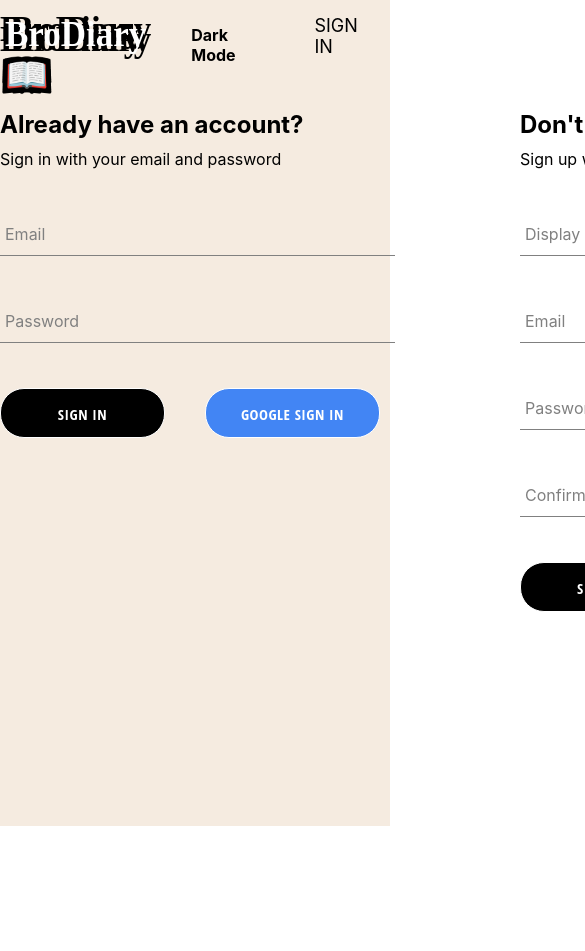
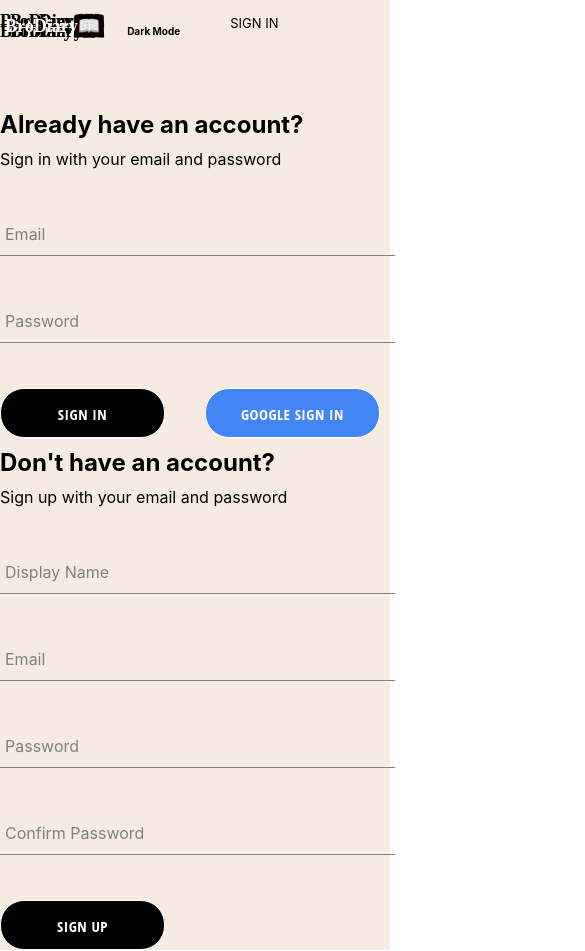
Before and after one commit to aswin2108/BroDiary, a React (Create React App) app: page /auth in a window 390 px wide. Shown: the top 951 px of the page, 585 px wide, since content can reach past the window. Before the commit the page ends 844 px from the top, so only its background shows below. Built offline with nearby package versions, Linux system fonts and the light colour scheme; no server answers; a web font is replaced by a local one.

Commit message:
Adjusted the styling for small screen devices and updated documentations

```diff
--- a/src/components/card/card.component.jsx
+++ b/src/components/card/card.component.jsx
@@ -1,6 +1,5 @@
 import React from "react";
 
-// import { deleteEntryTest } from "../../Helpers/historyUtils";
 import useGetHistory from "../../Hooks/useGetHistory";
 import Sentiment from "../sentiment/sentimentData.component";
 
--- a/src/components/card/card.styles.css
+++ b/src/components/card/card.styles.css
@@ -1,7 +1,6 @@
 .card-container {
   width: 60%;
   padding: 5px;
-
   border-radius: 10px;
   margin: 5px;
   transition: border 1s linear;
--- a/src/components/diary-form/diary-form.component.jsx
+++ b/src/components/diary-form/diary-form.component.jsx
@@ -121,11 +121,13 @@ const Diary = () => {
           </div>
         </form>
       </div>
+      <div className="sentiment-container">
       {sentimentData ? (
         <Sentiment {...sentimentData.amazon} />
       ) : (
         <p className="no-data">Do the analysis to view the result</p>
       )}
+      </div>
     </div>
   );
 };
--- a/src/components/diary-form/diary-form.styles.css
+++ b/src/components/diary-form/diary-form.styles.css
@@ -95,6 +95,10 @@
 #dark .no-data {
   color: white;
 }
+.sentiment-container{
+  display: flex;
+ justify-content: center;
+}
 
 @media (min-width: 768px) {
   .diary-button {
@@ -104,11 +108,10 @@
 }
 @media (max-width: 450px) {
   .diary-container {
-    /* margin-left: 2%; */
     padding-left: 0%;
     padding-top: 20%;
     width: 100%;
-    /* margin-right: 2%; */
+    height: 90.5vh;
   }
   .diary-title {
     font-size: smaller;
@@ -124,10 +127,12 @@
     justify-content: center;
     margin-left: 20px;
     margin-top: 10px;
+    font-size: small;
+    width: 30%;
+    margin-right: 1%;
   }
   .entryField {
     width: 95%;
-    /* margin-right: 2%; */
     margin-left: 2%;
   }
   .buttons-container {
--- a/src/components/header/header.component.jsx
+++ b/src/components/header/header.component.jsx
@@ -33,7 +33,7 @@ function ShowLinks() {
             DIARY
           </Link>
           <Link className="headder-link" to="/" onClick={signOutUser}>
-            SIGN OUT
+            SignOut
           </Link>
         </div>
       ) : (
--- a/src/components/header/header.styles.css
+++ b/src/components/header/header.styles.css
@@ -59,7 +59,7 @@
 
 @media (max-width: 450px) {
   .navigation {
-    font-size: smaller;
+    font-size:x-small;
     justify-content: flex-start;
     margin-bottom: 0px;
   }
@@ -67,22 +67,28 @@
     padding-top: 15px;
     padding-left: 5px;
     padding-right: 2px;
-    /* transition: all 1.5s; */
+    width: fit-content;
+    font-size: large;
   }
   .headder-link {
     padding-top: 15px;
     padding-bottom: 1px;
     height: 20px;
+font-size: small;
   }
   .DL-cont {
     padding-top: 15px;
     padding-bottom: 1px;
+    font-size:x-small;
+    width:33%;
+
+  }
+  .theme-toggle{
+    font-size: x-small;
   }
 }
 #dark .logo-link {
   color: black;
-  /* text-shadow: -1px -1px 0 #000, 1px -1px 0 #000, -1px 1px 0 #000,
-    1px 1px 0 #000; */
   text-shadow: -1px 1px 0 #41ba45, 1px 1px 0 #c63d2b, 1px -1px 0 #42afac,
     -1px -1px 0 #c6c23f;
 }
--- a/src/components/quote/quote.styles.css
+++ b/src/components/quote/quote.styles.css
@@ -40,6 +40,7 @@
     justify-content: center;
     margin-left: 10px;
     margin-right: 10px;
+    height: 100vh;
   }
   .quote {
     font-size: small;
--- a/src/components/sentiment/sentimentData.styles.css
+++ b/src/components/sentiment/sentimentData.styles.css
@@ -6,6 +6,7 @@
   margin-top: 10px;
   border-radius: 20px;
   font-weight: 700;
+  margin-bottom: 10px;
 }
 .sentiment-genre {
   display: flex;
@@ -25,3 +26,8 @@
   color: rgb(196, 148, 37);
   border-left: 5px solid #f8c25e;
 }
+@media (max-width: 450px) {
+  .sentiment-card{
+    width: 35%;
+  }
+}
--- a/src/components/sign-up-form/sign-up-form.styles.css
+++ b/src/components/sign-up-form/sign-up-form.styles.css
@@ -23,6 +23,3 @@
 #dark .sign-up-sub-title {
   color: white;
 }
-
-@media (min-width: 768px) {
-}
--- a/src/index.css
+++ b/src/index.css
@@ -6,12 +6,10 @@ body {
   -webkit-font-smoothing: antialiased;
   -moz-osx-font-smoothing: grayscale;
 }
-
 code {
   font-family: source-code-pro, Menlo, Monaco, Consolas, "Courier New",
     monospace;
 }
-
 a {
   text-decoration: none;
   color: black;
--- a/src/pages/authentication/authentication.styles.css
+++ b/src/pages/authentication/authentication.styles.css
@@ -6,3 +6,11 @@
   padding-top: 100px;
   height: 86vh;
 }
+@media (max-width: 450px) {
+  .authentication-container{
+    display: flex;
+    flex-direction: column;
+    height: 100%;
+    width: 100%;
+  }
+}
```
Also changed, not shown: Documentation/features-dropped.md (+2 -0 lines), 1 other file (tests, documents, lock files or other folders).
